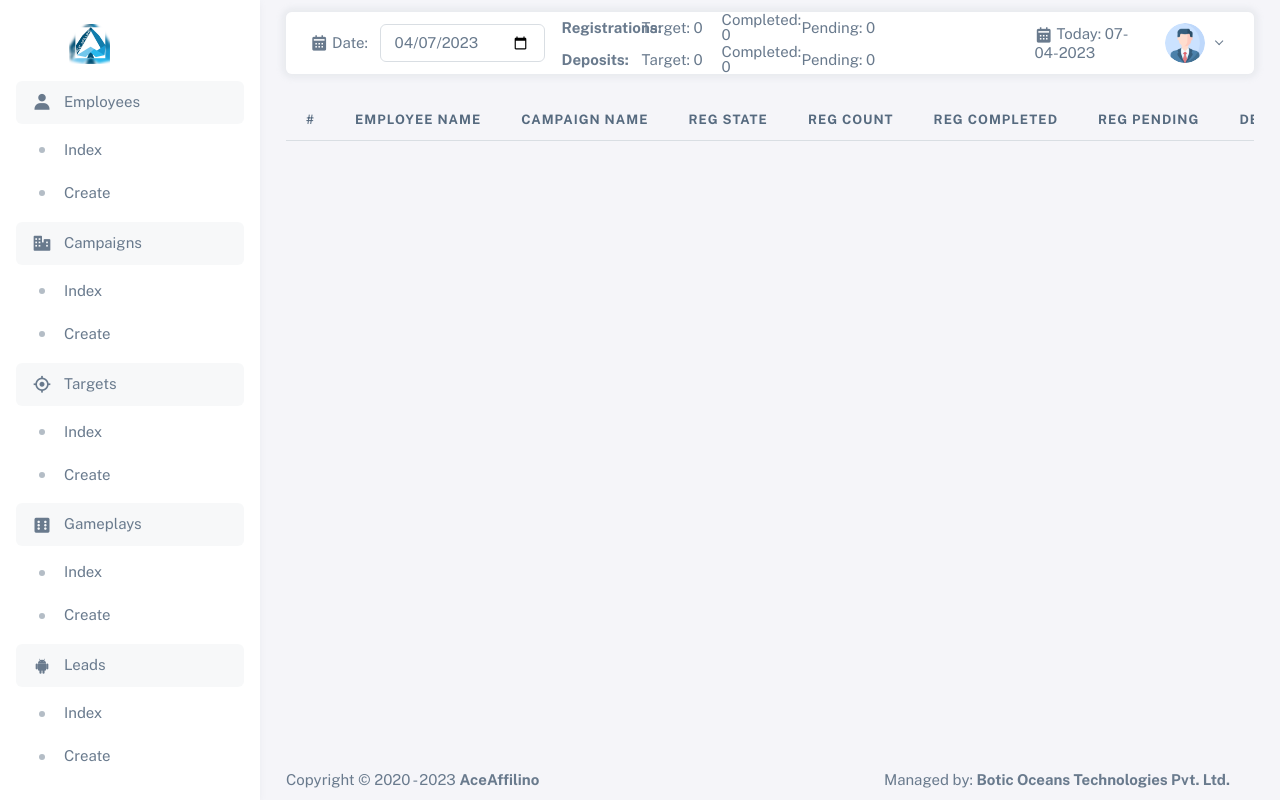
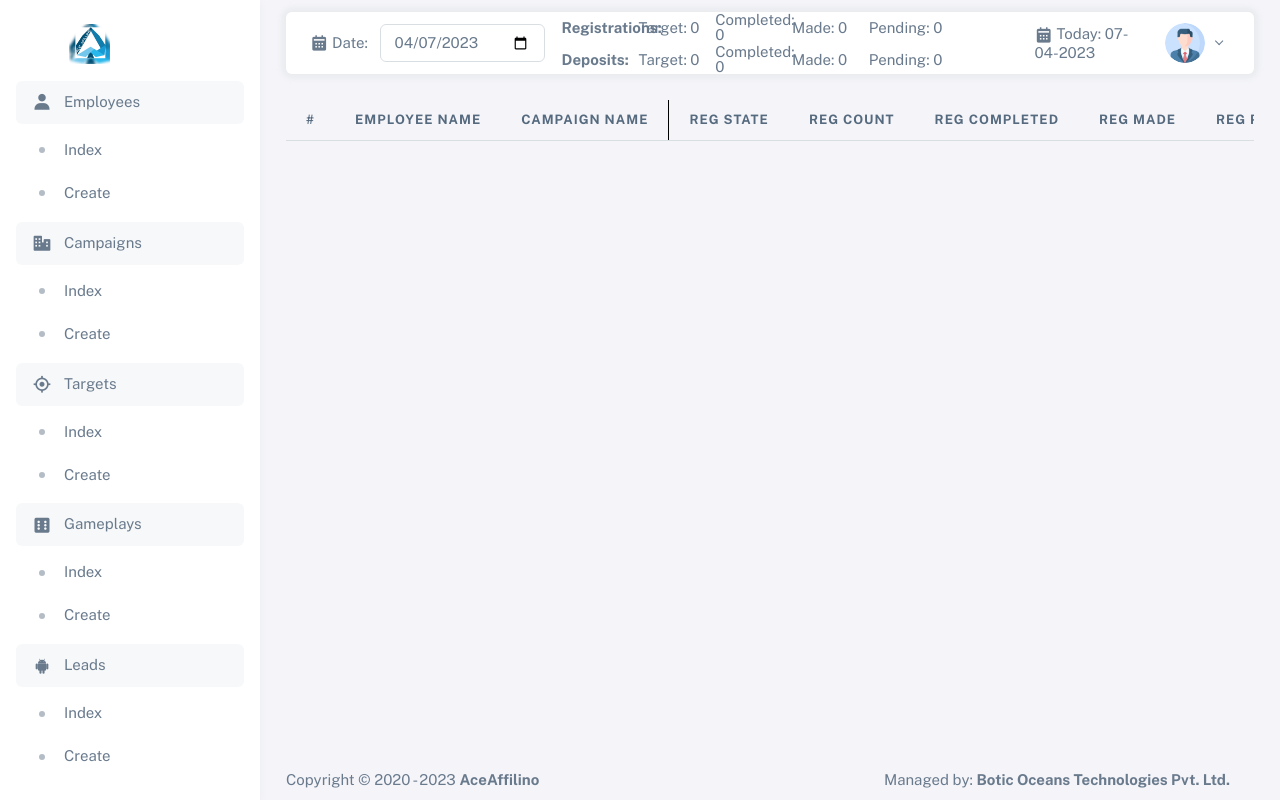
Before and after one commit to Sunil178/Laravel-Styled-PHP, a PHP site: page /targets in a window 1280 px wide. Run offline with PHP 8.4, Linux system fonts and the light colour scheme; the visitor is signed in with stand-in values (Sample User, id 1); data that the repository does not hold is empty; some libraries are stand-ins or nearby versions.

Commit message:
Displayed tracked data in target page

```diff
--- a/controller/targets/index.php
+++ b/controller/targets/index.php
@@ -9,15 +9,22 @@
     $employee_id = $_SESSION['employee_id'];
 
     $query = "SELECT
-        targets.id, employees.name AS employees_name, campaigns.name AS campaign_name, targets.reg_count, target_reg_leads.reg_made_count, targets.dep_count, target_dep_leads.dep_made_count, ex_dep.extra_deposit, reg_states.name as reg_state, dep_states.name as dep_state
+        targets.id, employees.name AS employees_name, campaigns.name AS campaign_name, targets.reg_count, target_reg_leads.reg_made_count, target_reg_tracked_leads.reg_made_tracked_count, targets.dep_count, target_dep_leads.dep_made_count, target_dep_tracked_leads.dep_made_tracked_count, ex_dep.extra_deposit, reg_states.name as reg_state, dep_states.name as dep_state
         FROM targets
         JOIN employees ON employees.id = targets.employee_id
         JOIN campaigns ON campaigns.id = targets.campaign_id
         LEFT JOIN (SELECT SUM(extra_deposits.count) AS extra_deposit, target_id FROM extra_deposits GROUP BY target_id) ex_dep ON ex_dep.target_id = targets.id
         LEFT JOIN states reg_states ON reg_states.id = targets.reg_state_id
         LEFT JOIN states dep_states ON dep_states.id = targets.dep_state_id
+
         LEFT JOIN (SELECT employee_id, campaign_id, state_id, COUNT(emulator) AS reg_made_count FROM leads WHERE DATE(leads.created_at) = '$date' AND type = '0' GROUP BY employee_id, campaign_id, state_id) target_reg_leads ON target_reg_leads.employee_id = targets.employee_id AND target_reg_leads.campaign_id = targets.campaign_id AND target_reg_leads.state_id = targets.reg_state_id
+
+        LEFT JOIN (SELECT employee_id, campaign_id, state_id, COUNT(emulator) AS reg_made_tracked_count FROM leads WHERE DATE(leads.created_at) = '$date' AND type = '0'  AND tracked = '0' GROUP BY employee_id, campaign_id, state_id) target_reg_tracked_leads ON target_reg_tracked_leads.employee_id = targets.employee_id AND target_reg_tracked_leads.campaign_id = targets.campaign_id AND target_reg_tracked_leads.state_id = targets.reg_state_id
+
         LEFT JOIN (SELECT employee_id, campaign_id, state_id, COUNT(emulator) AS dep_made_count FROM leads WHERE DATE(leads.created_at) = '$date' AND type = '1' GROUP BY employee_id, campaign_id, state_id) target_dep_leads ON target_dep_leads.employee_id = targets.employee_id AND target_dep_leads.campaign_id = targets.campaign_id AND target_dep_leads.state_id = targets.dep_state_id
+
+        LEFT JOIN (SELECT employee_id, campaign_id, state_id, COUNT(emulator) AS dep_made_tracked_count FROM leads WHERE DATE(leads.created_at) = '$date' AND type = '1'  AND tracked = '0' GROUP BY employee_id, campaign_id, state_id) target_dep_tracked_leads ON target_dep_tracked_leads.employee_id = targets.employee_id AND target_dep_tracked_leads.campaign_id = targets.campaign_id AND target_dep_tracked_leads.state_id = targets.dep_state_id
+
         WHERE DATE(targets.created_at) = '$date'";
 
     if (!checkAdmin()) {
--- a/views/targets/index.php
+++ b/views/targets/index.php
@@ -12,7 +12,11 @@
 
         #totals {
             table-layout: fixed;
-            width: 25vw;
+            width: 30vw;
+        }
+
+        .right-line {
+            border-right: 1.7px solid black;
         }
     </style>
 <?php $customStyle = ob_get_clean(); ?>
@@ -27,31 +31,34 @@
                     <?php if (checkAuth(true)) { ?>
                         <th> Employee Name </th>
                     <?php } ?>
-                    <th> Campaign Name </th>
+                    <th class="right-line"> Campaign Name </th>
                     <th> Reg State </th>
                     <th> Reg Count</th>
                     <th> Reg Completed </th>
-                    <th> Reg Pending </th>
+                    <th> Reg Made </th>
+                    <th class="right-line"> Reg Pending </th>
                     <th> Dep State </th>
                     <th> Dep + Extra = Count </th>
                     <th> Dep Completed </th>
-                    <th> Dep Pending </th>
+                    <th> Dep Made </th>
+                    <th class="right-line"> Dep Pending </th>
                     <th> Action </th>
                 </tr>
             </thead>
             <tbody id="table-body">
-                <?php $registration_target = $registration_completed = $registration_pending = $deposit_target = $deposit_completed = $deposit_pending = $deposit_amount = 0; ?>
+                <?php $registration_target = $registration_made = $registration_completed = $registration_pending = $deposit_target = $deposit_made = $deposit_completed = $deposit_pending = $deposit_amount = 0; ?>
                 <?php foreach ($targets as $index => $target) { ?>
                     <tr>
                         <td> <?php echo ($index + 1) ?> </td>
                         <?php if (checkAuth(true)) { ?>
                             <td> <?php echo $target->employees_name ?> </td>
                         <?php } ?>
-                        <td> <?php echo $target->campaign_name ?> </td>
+                        <td class="right-line"> <?php echo $target->campaign_name ?> </td>
                         <td> <?php echo $target->reg_state ?? '-' ?> </td>
                         <td> <?php echo (int)$target->reg_count ?> </td>
+                        <td> <?php echo (int)$target->reg_made_tracked_count ?> </td>
                         <td> <?php echo (int)$target->reg_made_count ?> </td>
-                        <td> <?php echo ((int)$target->reg_count - (int)$target->reg_made_count) ?> </td>
+                        <td class="right-line"> <?php echo ((int)$target->reg_count - (int)$target->reg_made_tracked_count) ?> </td>
                         <td> <?php echo $target->dep_state ?? '-' ?> </td>
                         <td>
                             <?php
@@ -59,8 +66,9 @@
                                 echo (int)$target->dep_count . '  +    ' . (int)$target->extra_deposit . ' =   <b>' . $total_deposits . '</b>';
                             ?>
                         </td>
+                        <td> <?php echo (int)$target->dep_made_tracked_count ?> </td>
                         <td> <?php echo (int)$target->dep_made_count ?> </td>
-                        <td> <?php echo ($total_deposits - (int)$target->dep_made_count) ?> </td>
+                        <td class="right-line"> <?php echo ($total_deposits - (int)$target->dep_made_tracked_count) ?> </td>
                         <td>
                             <a href="/targets/view/<?php echo $target->id ?>" class="btn btn-info btn-sm">View</a>
                         <?php if (checkAuth(true)) { ?>
@@ -70,12 +78,14 @@
                     </tr>
                     <?php
                         $registration_target += (int)$target->reg_count;
-                        $registration_completed += (int)$target->reg_made_count;
-                        $registration_pending += (int)$target->reg_count - (int)$target->reg_made_count;
+                        $registration_completed += (int)$target->reg_made_tracked_count;
+                        $registration_made += (int)$target->reg_made_count;
+                        $registration_pending += (int)$target->reg_count - (int)$target->reg_made_tracked_count;
 
                         $deposit_target += $total_deposits;
-                        $deposit_completed += (int)$target->dep_made_count;
-                        $deposit_pending += $total_deposits - (int)$target->dep_made_count;
+                        $deposit_completed += (int)$target->dep_made_tracked_count;
+                        $deposit_made += (int)$target->dep_made_count;
+                        $deposit_pending += $total_deposits - (int)$target->dep_made_tracked_count;
                     ?>
                 <?php } ?>
             </tbody>
@@ -108,12 +118,14 @@
                         <td> <b>Registrations:</b> </td>
                         <td> <?php echo "Target: $registration_target" ?> </td>
                         <td> <?php echo "Completed: $registration_completed" ?> </td>
+                        <td> <?php echo "Made: $registration_made" ?> </td>
                         <td> <?php echo "Pending: $registration_pending" ?> </td>
                     </tr>
                     <tr>
                         <td> <b>Deposits:</b> </td>
                         <td> <?php echo "Target: $deposit_target" ?> </td>
                         <td> <?php echo "Completed: $deposit_completed" ?> </td>
+                        <td> <?php echo "Made: $deposit_made" ?> </td>
                         <td> <?php echo "Pending: $deposit_pending" ?> </td>
                     </tr>
                 </table>
```
